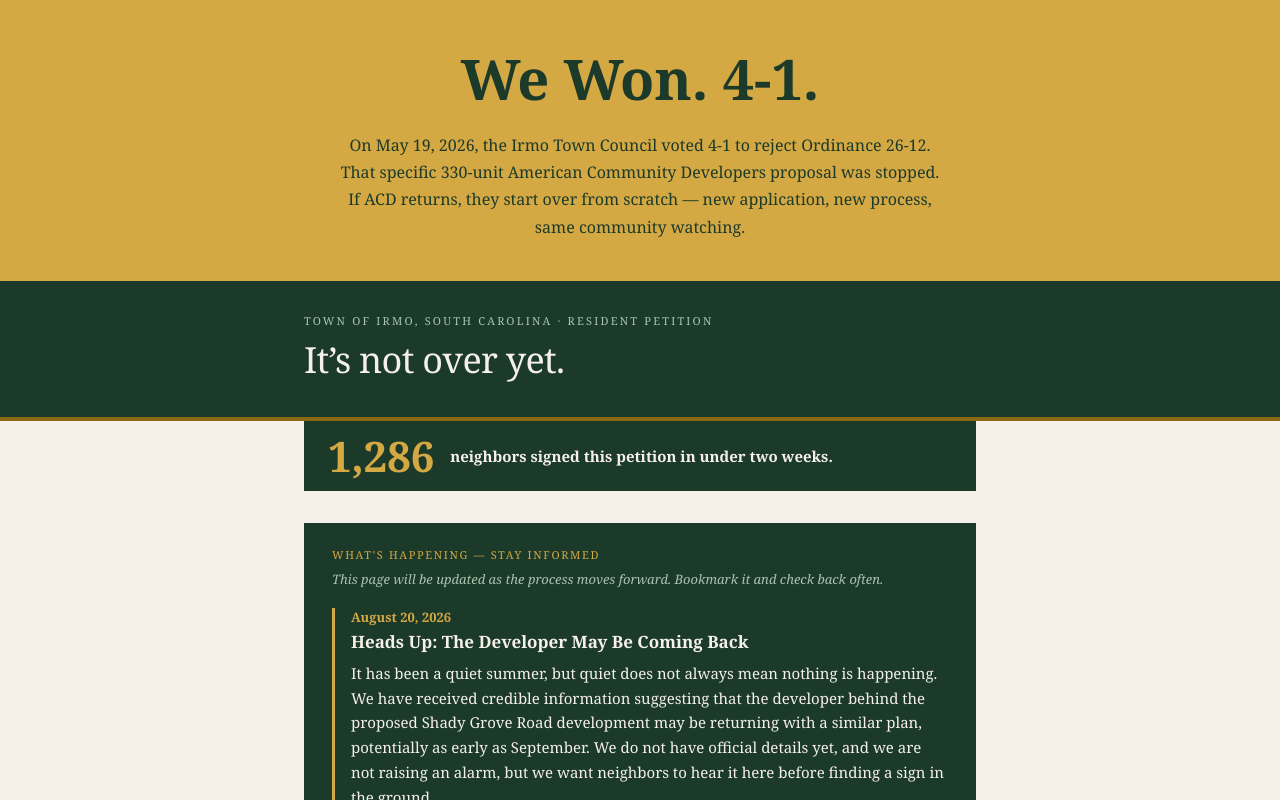
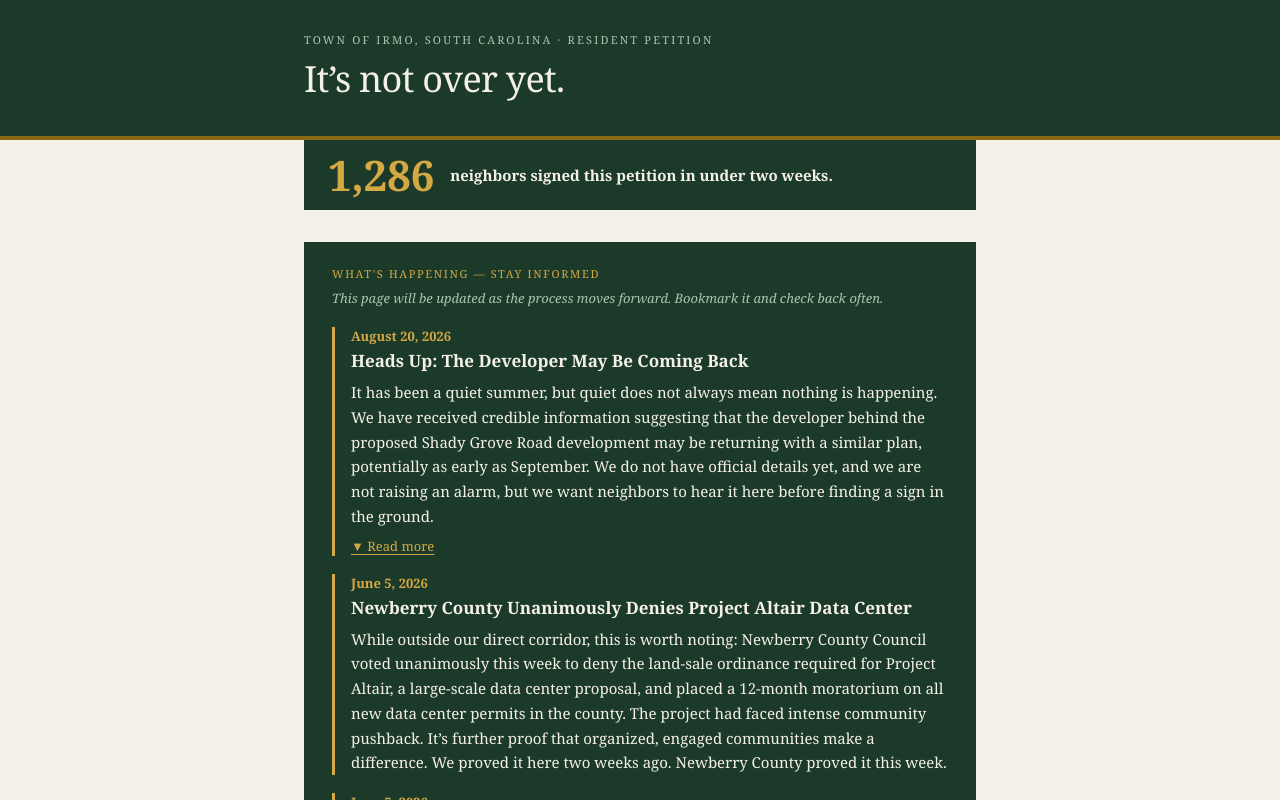
Before and after one commit to bryan-cogtide/shadygroveirmo, a React (Vite) app: page / in a window 1280 px wide. Shown: the top 800 px of the page. Built offline with nearby package versions, Linux system fonts and the light colour scheme.

Commit message:
Remove victory banner from homepage

```diff
--- a/src/Petition.jsx
+++ b/src/Petition.jsx
@@ -443,35 +443,6 @@ export default function Petition() {
       fontFamily: "'Georgia', 'Times New Roman', serif",
       color: "#1a1a1a",
     }}>
-      {/* Victory Banner */}
-      <div style={{
-        background: "#d4a843",
-        padding: "40px 24px",
-        textAlign: "center",
-      }}>
-        <div style={{ maxWidth: 720, margin: "0 auto" }}>
-          <div style={{
-            fontSize: "clamp(36px, 8vw, 56px)",
-            fontWeight: "bold",
-            color: "#1c3a2a",
-            marginBottom: 16,
-            fontFamily: "'Georgia', serif",
-          }}>
-            We Won. 4-1.
-          </div>
-          <div style={{
-            fontSize: 16,
-            color: "#1c3a2a",
-            lineHeight: 1.7,
-            fontFamily: "'Georgia', serif",
-            maxWidth: 600,
-            margin: "0 auto",
-          }}>
-            On May 19, 2026, the Irmo Town Council voted 4-1 to reject Ordinance 26-12. That specific 330-unit American Community Developers proposal was stopped. If ACD returns, they start over from scratch — new application, new process, same community watching.
-          </div>
-        </div>
-      </div>
-
       {/* Header */}
       <div style={{
         background: "#1c3a2a",
```
